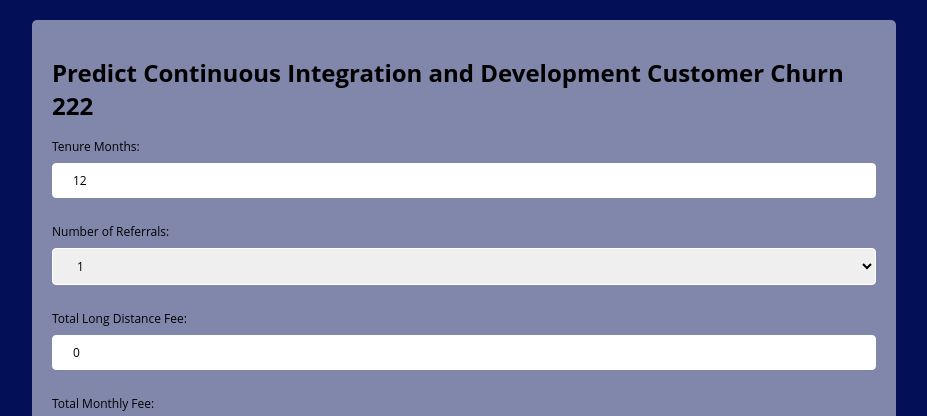
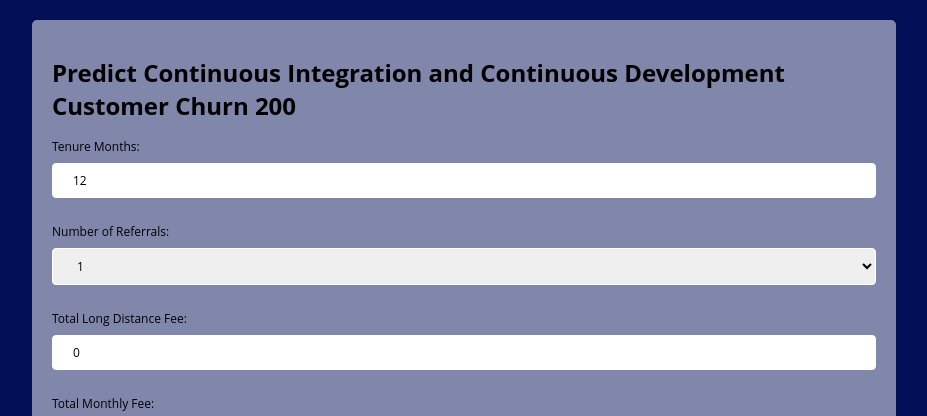
Before and after one commit to azureclouds1/AI300-Customer-Churn-Prediction, a Flask app: page / in a window 1280 px wide. Shown: the top 416 px of the page, without its empty margins (176-1103 px from the left). Run offline with Flask 3, Linux system fonts and the light colour scheme.

Commit message:
Updated webpage title 10

```diff
--- a/src/templates/index.html
+++ b/src/templates/index.html
@@ -6,7 +6,7 @@
 </head>
 <body>
     <div>
-        <h1>Predict Continuous Integration and Development Customer Churn 222</h1>
+        <h1>Predict Continuous Integration and Continuous Development Customer Churn 200</h1>
         <form method="POST">
 
             <label for="tenure_months">Tenure Months:</label><br>
```
